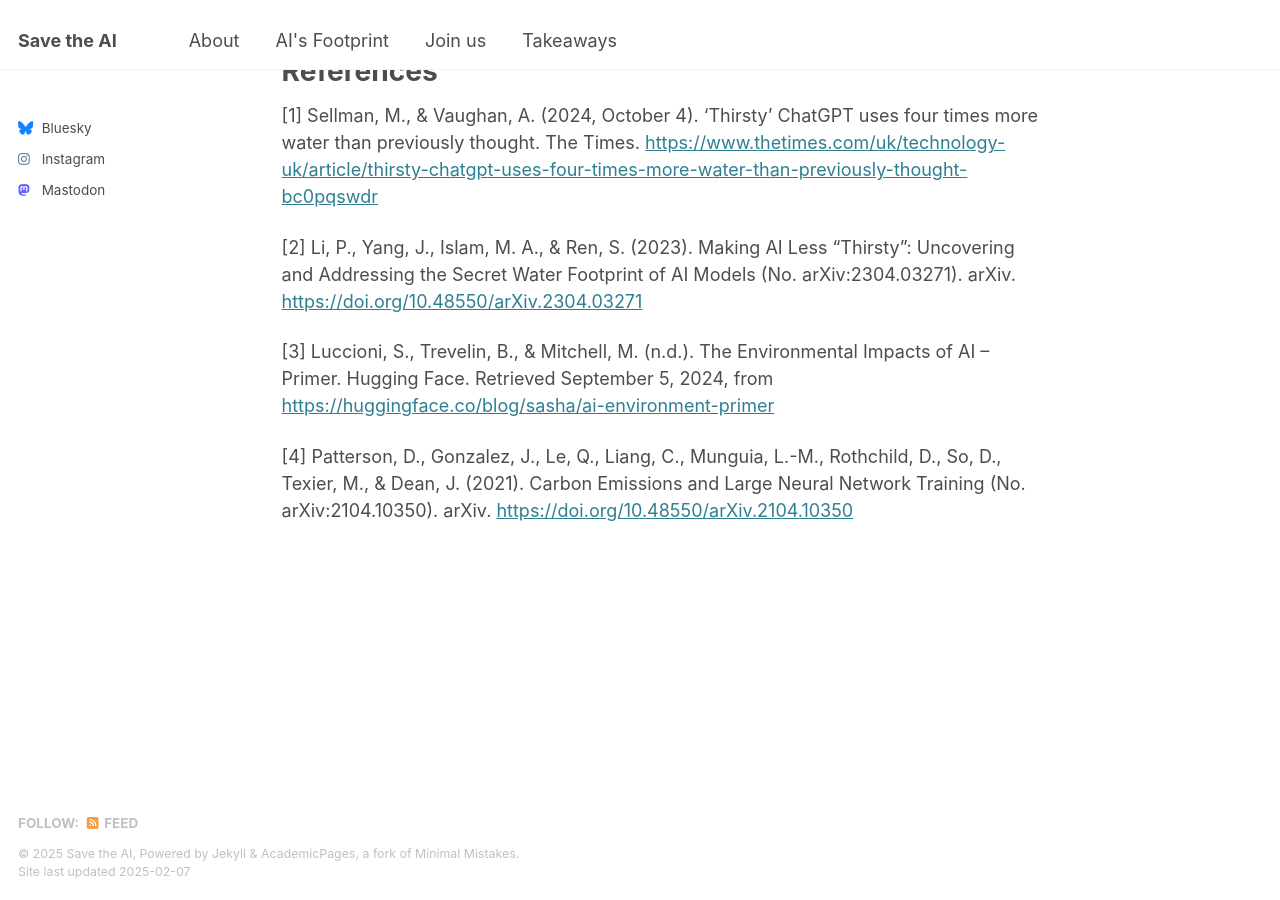
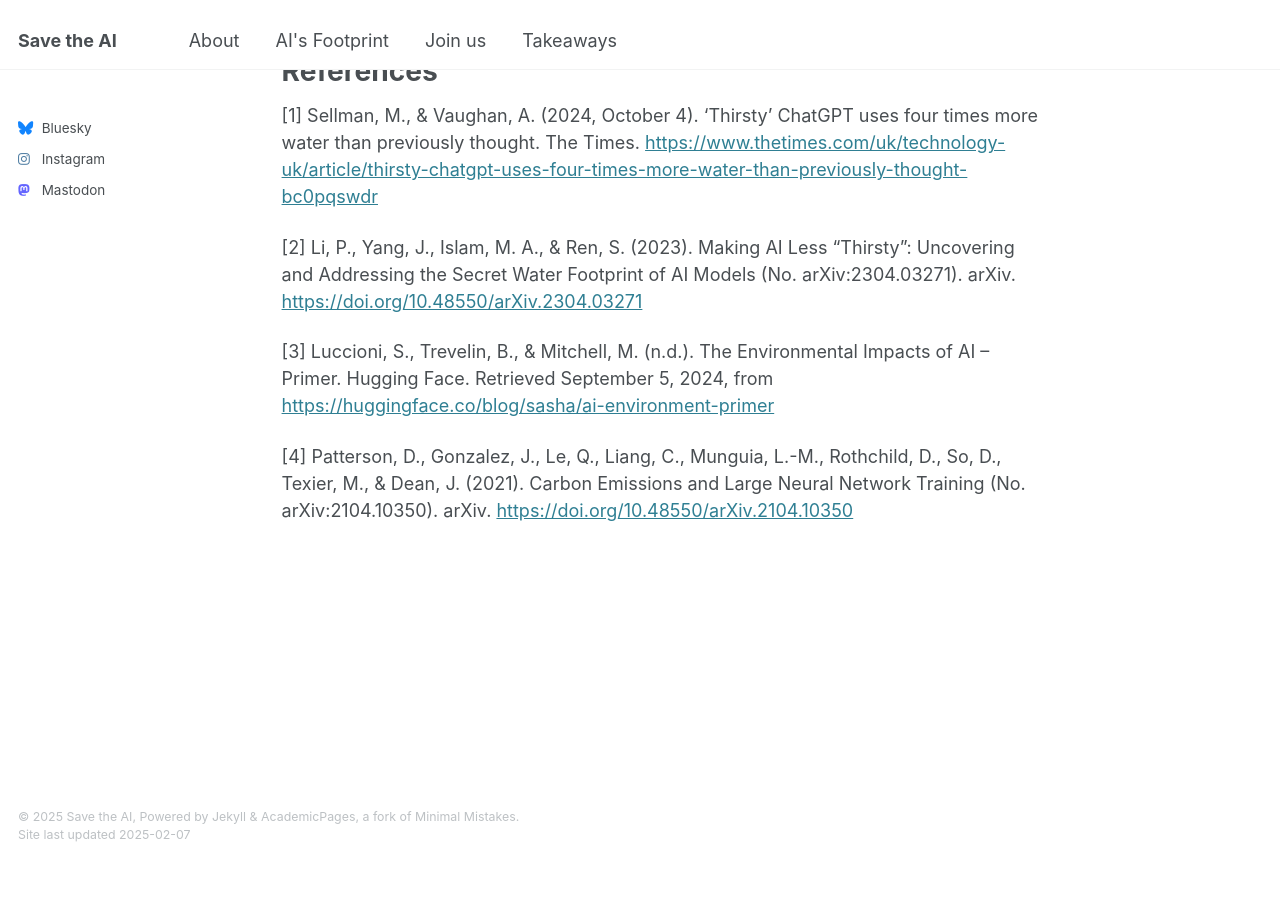
Before and after one commit to JustSustainabilityDesign/savetheAI, a Jekyll site: the page built from _pages/about.md, in a window 1280 px wide and 900 px high, scrolled down 965 px. Built offline with Jekyll 4.4.1, drawn with Linux system fonts in a browser that asks for light colours; after the commit the page ends 1828 px from its top, so only the background shows below that.

Commit message:
Update footer.html

```diff
--- a/_includes/footer.html
+++ b/_includes/footer.html
@@ -2,20 +2,7 @@
 
 {% if site.author.github or site.author.bitbucket or site.atom_feed.hide != true %}
 <div class="page__footer-follow">
-  <ul class="social-icons">
-    {% if site.data.ui-text[site.locale].follow_label %}
-      <li><strong>{{ site.data.ui-text[site.locale].follow_label }}</strong></li>
-    {% endif %}
-    {% if site.author.github %}
-      <li><a href="http://github.com/{{ site.author.github }}"><i class="fab fa-github" aria-hidden="true"></i> GitHub</a></li>
-    {% endif %}
-    {% if site.author.bitbucket %}
-      <li><a href="http://bitbucket.org/{{ site.author.bitbucket }}"><i class="fab fa-bitbucket" aria-hidden="true"></i> Bitbucket</a></li>
-    {% endif %}
-    {% if site.atom_feed.hide != true %}
-    <li><a href="{% if site.atom_feed.path %}{{ site.atom_feed.path }}{% else %}{{ base_path }}/feed.xml{% endif %}"><i class="fa fa-fw fa-rss-square" aria-hidden="true"></i> {{ site.data.ui-text[site.locale].feed_label | default: "Feed" }}</a></li>
-    {% endif %}
-  </ul>
+
 </div>
 {% endif %}
 
```
